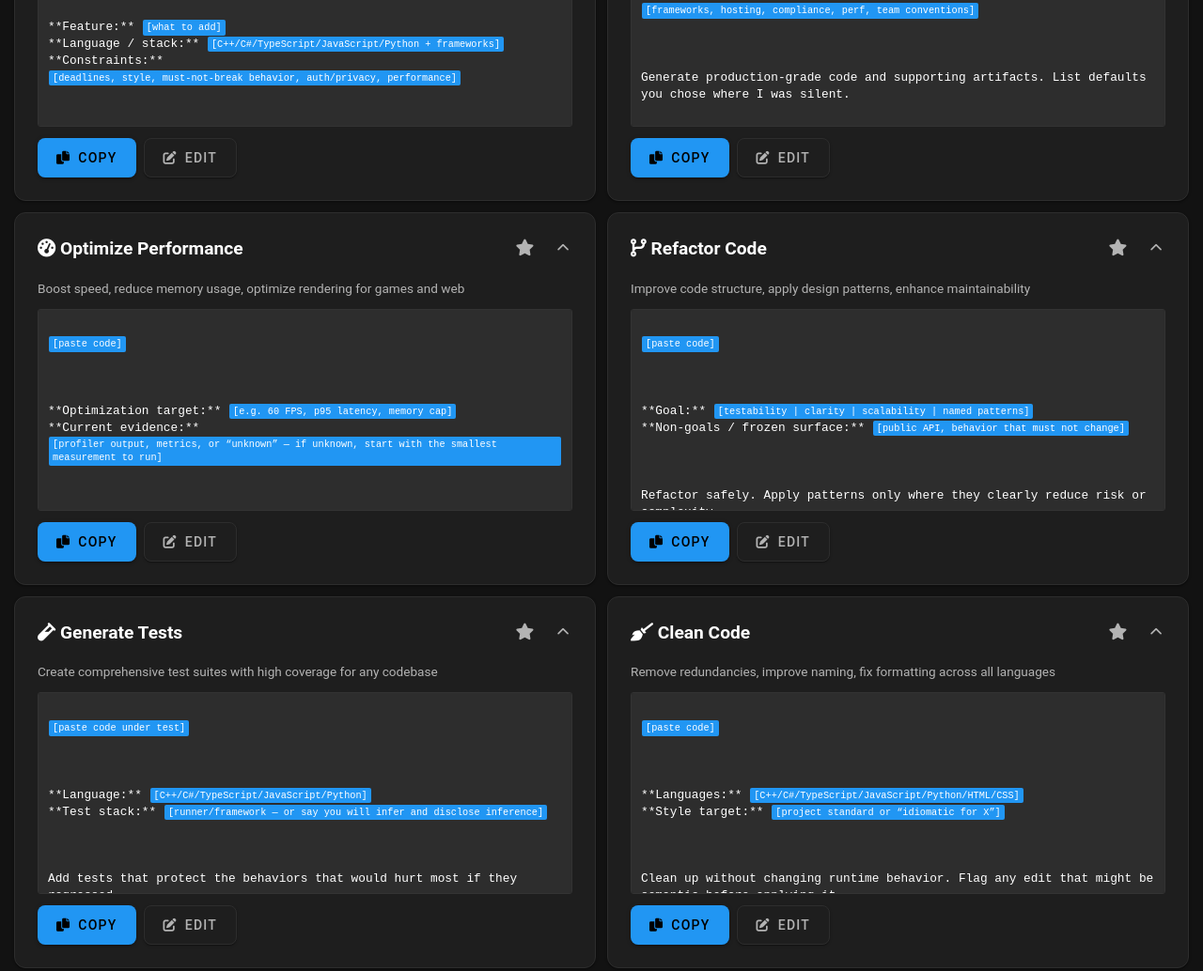
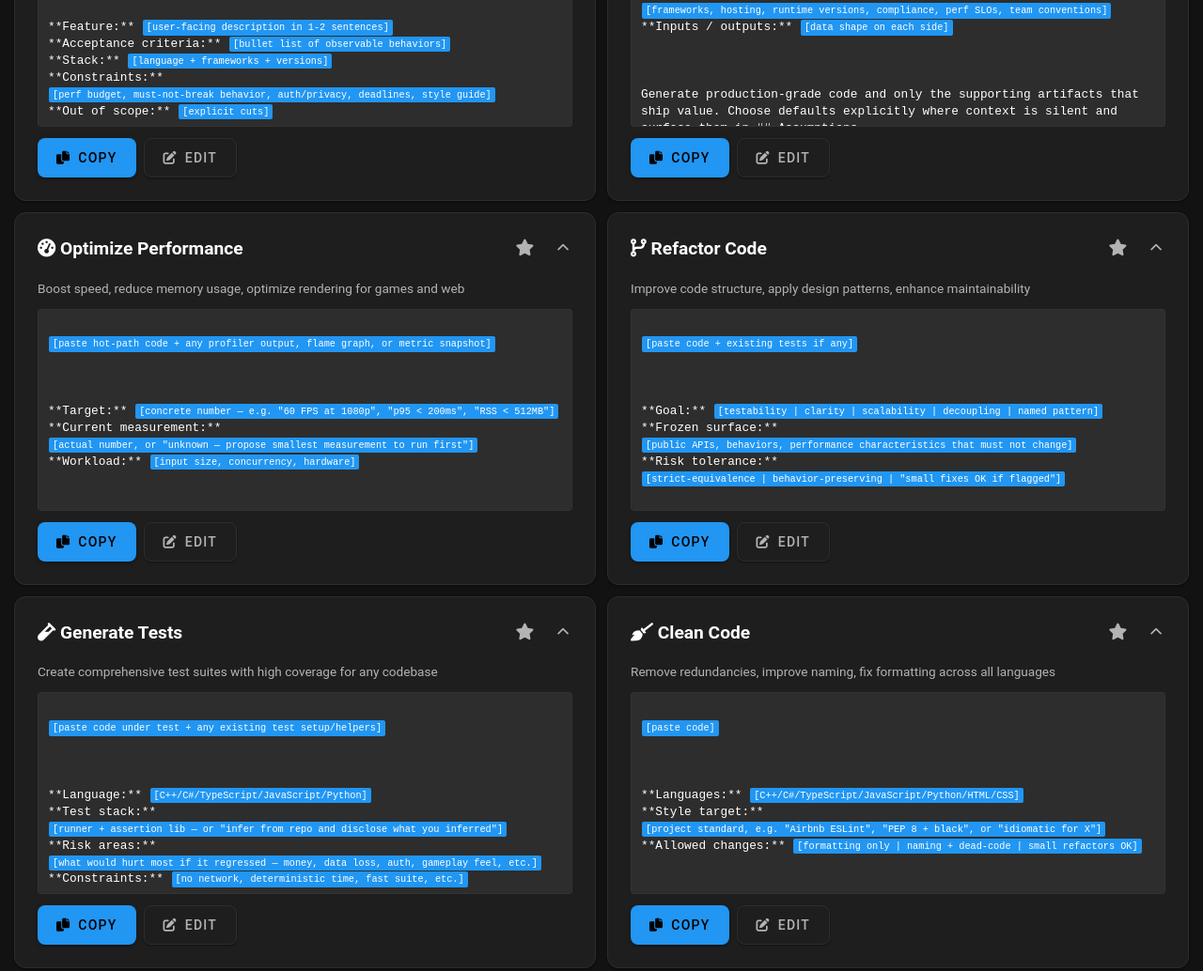
Before and after one commit to BazoukaJo/AICheatCheets, a plain HTML site: page index.html in a window 1280 px wide. Shown: the part 785-1819 px from the top of the page at 94% size. Drawn offline with nearby package versions, Linux system fonts and the light colour scheme.

Commit message:
feat: enhance prompt templates with detailed context and output specifications

```diff
--- a/index.html
+++ b/index.html
@@ -1697,27 +1697,27 @@ const fullPrompts = [
     "category": "fix",
     "description": "Fix bugs in C++, C#, TypeScript, JavaScript, Python for web/game development",
     "template": `<materials>
-[paste code here]
+[paste failing code + full stack trace + minimal repro if available]
 </materials>
 
 <context>
-**Domain:** [web app | game — specify]
-**Symptom:** [error, crash, or wrong behavior]
-**Environment:** [OS, runtime, engine/framework, platform — leave blank if unknown; you must flag gaps]
-</context>
-
-<task>
-Identify the most likely root cause and propose a minimal, production-minded fix. Prefer evidence from <materials> over speculation.
-</task>
-
-<output_spec>
-Respond in Markdown:
-1. ## Diagnosis — separate **confirmed** (from code/logs) from **hypothesis**; cite lines or snippets.
-2. ## Fix — patch-style or full snippets as appropriate.
-3. ## Verify — exact steps: tests to add/run, traces, profiler, or smaller repro.
-4. ## Watchlist — regressions and similar failure modes.
-
-Apply deep game checks (render/physics/net) or web checks (async/DOM/API/state) only when this domain applies—avoid generic checklists.
+**Domain:** [web app | game — name engine/framework]
+**Symptom:** [exact error text, crash signature, or wrong observable behavior]
+**Environment:** [OS, runtime version, engine/framework version, platform]
+**Recent changes:** [commits, deps, config — or "none known"]
+</context>
+
+<task>
+Find the most likely root cause of the symptom and ship the smallest correct fix. Cite specific lines from <materials> for every claim; tag anything not grounded in <materials> as **hypothesis**.
+</task>
+
+<output_spec>
+1. ## Diagnosis — list **confirmed** (lines/logs) vs **hypothesis** rows.
+2. ## Fix — patch-style diff or full snippet; smallest change that resolves it.
+3. ## Verify — exact commands, tests, or traces that prove the fix.
+4. ## Watchlist — adjacent code likely to fail the same way.
+
+Invoke domain-specific failure modes only when they apply (game: render/physics/net/GC spikes; web: async/DOM/state/API contracts). No generic checklists.
 </output_spec>`,
     "icon": "fas fa-bug"
   },
@@ -1727,28 +1727,28 @@ Apply deep game checks (render/physics/net) or web checks (async/DOM/API/state)
     "category": "understand",
     "description": "Understand complex code with step-by-step breakdowns for any language",
     "template": `<materials>
-[paste code]
+[paste code — include imports and any non-trivial dependency surface]
 </materials>
 
 <context>
 **Language:** [C++/C#/TypeScript/JavaScript/Python/HTML/CSS]
 **Depth:** [beginner | intermediate | advanced]
-**Purpose / stack (optional):** [e.g. Unity, React, Node]
-</context>
-
-<task>
-Explain what this code does and how it behaves in realistic scenarios.
-</task>
-
-<output_spec>
-Markdown sections:
-- ## TL;DR — behavior and public contracts
-- ## Flow — control and data for the important paths (skip noisy line-by-line unless beginner depth)
-- ## Complexity — Big-O / hot paths only where meaningful
-- ## Structure — patterns, module boundaries, extension points present in this code
-- ## Diagram — Mermaid or ASCII only if it clarifies non-trivial structure
-- ## Risks — edge cases, misuse, performance or security footguns
-- ## Deeper dive — only if depth is advanced; otherwise omit this heading
+**Stack (optional):** [e.g. Unity, React, Node, Django]
+**Specific question (optional):** [e.g. "why this lock?", "what does line 42 do?"]
+</context>
+
+<task>
+Explain what this code does, how it behaves under realistic inputs, and where it can break. Stay grounded in the provided code; do not invent missing modules.
+</task>
+
+<output_spec>
+- ## TL;DR — purpose + public contracts in 2-4 lines
+- ## Flow — control + data path for the important branches (line-by-line only at beginner depth)
+- ## Complexity — Big-O / hot paths only when meaningful
+- ## Structure — patterns, module boundaries, extension points actually present
+- ## Diagram — Mermaid only if it clarifies non-obvious structure
+- ## Risks — edge cases, misuse, perf/security footguns visible in this code
+- ## Deeper dive — only at advanced depth (memory model, ABI, JIT, etc.)
 </output_spec>`,
     "icon": "fas fa-search"
   },
@@ -1758,25 +1758,28 @@ Markdown sections:
     "category": "create",
     "description": "Implement new features with testing for web apps and games",
     "template": `<materials>
-[paste relevant code, entrypoints, or concise repo map]
+[paste relevant code, entrypoints, types/interfaces, or a concise repo map]
 </materials>
 
 <context>
-**Feature:** [what to add]
-**Language / stack:** [C++/C#/TypeScript/JavaScript/Python + frameworks]
-**Constraints:** [deadlines, style, must-not-break behavior, auth/privacy, performance]
-</context>
-
-<task>
-Design and implement the feature idiomatically for this stack. State assumptions explicitly.
-</task>
-
-<output_spec>
-1. ## Design — boundaries, data touched, failure modes (brief).
-2. ## Implementation — complete code, organized by file or module as appropriate.
-3. ## Tests — focused unit/integration tests for the riskiest paths (quality over a coverage percentage).
-4. ## Integration — wiring, configuration, feature flags, rollback.
-5. ## Follow-ups — intentionally deferred work.
+**Feature:** [user-facing description in 1-2 sentences]
+**Acceptance criteria:** [bullet list of observable behaviors]
+**Stack:** [language + frameworks + versions]
+**Constraints:** [perf budget, must-not-break behavior, auth/privacy, deadlines, style guide]
+**Out of scope:** [explicit cuts]
+</context>
+
+<task>
+Design and implement the feature idiomatically for this stack. Wire it into existing modules visible in <materials>; do not fabricate APIs.
+</task>
+
+<output_spec>
+1. ## Design — boundaries, data touched, failure modes (≤10 lines).
+2. ## Implementation — complete code, organized by file path.
+3. ## Tests — focused unit/integration tests for the riskiest acceptance criteria.
+4. ## Integration — wiring, config, feature flag, rollout/rollback.
+5. ## Assumptions — defaults chosen where context was silent.
+6. ## Follow-ups — work intentionally deferred.
 </output_spec>`,
     "icon": "fas fa-plus-circle"
   },
@@ -1786,22 +1789,23 @@ Design and implement the feature idiomatically for this stack. State assumptions
     "category": "create",
     "description": "Create production-ready code for web apps, games, scripts, and tools",
     "template": `<context>
-**Build:** [what to build in one paragraph]
+**Build:** [what to build — one paragraph, include user/value]
 **Languages:** [C++/C#/TypeScript/JavaScript/Python/HTML/CSS]
-**Stack & constraints:** [frameworks, hosting, compliance, perf, team conventions]
-</context>
-
-<task>
-Generate production-grade code and supporting artifacts. List defaults you chose where I was silent.
-</task>
-
-<output_spec>
-- ## Layout — directories and file responsibilities
-- ## Code — full implementation (validation, errors, logging hooks as appropriate)
-- ## Runbook — install, env vars, run, test commands
-- ## Tests — happy path plus meaningful failure cases
-- ## Deploy / ops — only what applies (Docker, CI snippet, health checks)
-- ## Assumptions — explicit defaults and trade-offs
+**Stack & constraints:** [frameworks, hosting, runtime versions, compliance, perf SLOs, team conventions]
+**Inputs / outputs:** [data shape on each side]
+</context>
+
+<task>
+Generate production-grade code and only the supporting artifacts that ship value. Choose defaults explicitly where context is silent and surface them in ## Assumptions.
+</task>
+
+<output_spec>
+- ## Layout — directory tree with file responsibilities
+- ## Code — complete implementation with input validation, structured errors, and logging hooks
+- ## Runbook — install / env vars / run / test commands
+- ## Tests — happy path + meaningful failure cases (not coverage padding)
+- ## Deploy / ops — only what applies (Dockerfile, CI snippet, health checks)
+- ## Assumptions — defaults chosen + trade-offs accepted
 </output_spec>`,
     "icon": "fas fa-magic"
   },
@@ -1811,23 +1815,24 @@ Generate production-grade code and supporting artifacts. List defaults you chose
     "category": "improve",
     "description": "Boost speed, reduce memory usage, optimize rendering for games and web",
     "template": `<materials>
-[paste code]
+[paste hot-path code + any profiler output, flame graph, or metric snapshot]
 </materials>
 
 <context>
-**Optimization target:** [e.g. 60 FPS, p95 latency, memory cap]
-**Current evidence:** [profiler output, metrics, or “unknown” — if unknown, start with the smallest measurement to run]
-</context>
-
-<task>
-Improve performance with reasoning tied to this code; do not hand-wave.
-</task>
-
-<output_spec>
-1. ## Bottleneck — dominant cost and why (link to code).
-2. ## Change — optimized code with rationale.
-3. ## Metrics — before/after or predicted + how to measure.
-4. ## Trade-offs — correctness, readability, platform limits.
+**Target:** [concrete number — e.g. "60 FPS at 1080p", "p95 < 200ms", "RSS < 512MB"]
+**Current measurement:** [actual number, or "unknown — propose smallest measurement to run first"]
+**Workload:** [input size, concurrency, hardware]
+</context>
+
+<task>
+Improve performance with reasoning anchored in the code and any provided measurements. Do not optimize speculatively — name the bottleneck before changing code.
+</task>
+
+<output_spec>
+1. ## Bottleneck — dominant cost + evidence (line refs, allocation pattern, syscall, GPU stall, etc.).
+2. ## Change — optimized code with rationale tied to the bottleneck.
+3. ## Metrics — before/after numbers if measurable, otherwise predicted Δ + how to verify.
+4. ## Trade-offs — correctness, readability, platform limits, memory vs CPU.
 </output_spec>`,
     "icon": "fas fa-tachometer-alt"
   },
@@ -1837,24 +1842,25 @@ Improve performance with reasoning tied to this code; do not hand-wave.
     "category": "improve",
     "description": "Improve code structure, apply design patterns, enhance maintainability",
     "template": `<materials>
-[paste code]
+[paste code + existing tests if any]
 </materials>
 
 <context>
-**Goal:** [testability | clarity | scalability | named patterns]
-**Non-goals / frozen surface:** [public API, behavior that must not change]
-</context>
-
-<task>
-Refactor safely. Apply patterns only where they clearly reduce risk or complexity.
-</task>
-
-<output_spec>
-1. ## Plan — ordered, safe steps.
-2. ## Result — refactored code.
+**Goal:** [testability | clarity | scalability | decoupling | named pattern]
+**Frozen surface:** [public APIs, behaviors, performance characteristics that must not change]
+**Risk tolerance:** [strict-equivalence | behavior-preserving | "small fixes OK if flagged"]
+</context>
+
+<task>
+Refactor safely and incrementally. Apply patterns only when they measurably reduce complexity or risk; reject pattern-for-pattern's-sake changes.
+</task>
+
+<output_spec>
+1. ## Plan — ordered, individually-shippable steps.
+2. ## Result — refactored code (or per-step diffs if the change is large).
 3. ## Rationale — only non-obvious decisions.
-4. ## Metrics — complexity/coupling note or small table if useful.
-5. ## Tests — new or updated tests locking behavior.
+4. ## Metrics — coupling/complexity delta if material.
+5. ## Tests — new or updated tests locking the frozen surface.
 </output_spec>`,
     "icon": "fas fa-code-branch"
   },
@@ -1864,24 +1870,26 @@ Refactor safely. Apply patterns only where they clearly reduce risk or complexit
     "category": "quality",
     "description": "Create comprehensive test suites with high coverage for any codebase",
     "template": `<materials>
-[paste code under test]
+[paste code under test + any existing test setup/helpers]
 </materials>
 
 <context>
 **Language:** [C++/C#/TypeScript/JavaScript/Python]
-**Test stack:** [runner/framework — or say you will infer and disclose inference]
-</context>
-
-<task>
-Add tests that protect the behaviors that would hurt most if they regressed.
-</task>
-
-<output_spec>
-- ## Strategy — risk-ranked list of what to cover
-- ## Test code — grouped (unit vs integration); realistic mocks/fakes
-- ## Data — factories/fixtures if needed
-- ## CI — commands or minimal workflow snippet
-- ## Gaps — honest list of what remains untested and why
+**Test stack:** [runner + assertion lib — or "infer from repo and disclose what you inferred"]
+**Risk areas:** [what would hurt most if it regressed — money, data loss, auth, gameplay feel, etc.]
+**Constraints:** [no network, deterministic time, fast suite, etc.]
+</context>
+
+<task>
+Add tests that protect the highest-risk behaviors. Optimize for catching real regressions, not coverage percentage.
+</task>
+
+<output_spec>
+- ## Strategy — risk-ranked behavior list (table: behavior | risk | test type)
+- ## Test code — grouped by unit vs integration; realistic mocks/fakes; deterministic
+- ## Data — factories/fixtures only when reused
+- ## CI — exact command(s) or minimal workflow snippet
+- ## Gaps — what remains untested and why (e.g. requires live service)
 </output_spec>`,
     "icon": "fas fa-vial"
   },
@@ -1896,17 +1904,19 @@ Add tests that protect the behaviors that would hurt most if they regressed.
 
 <context>
 **Languages:** [C++/C#/TypeScript/JavaScript/Python/HTML/CSS]
-**Style target:** [project standard or “idiomatic for X”]
-</context>
-
-<task>
-Clean up without changing runtime behavior. Flag any edit that might be semantic before applying it.
+**Style target:** [project standard, e.g. "Airbnb ESLint", "PEP 8 + black", or "idiomatic for X"]
+**Allowed changes:** [formatting only | naming + dead-code | small refactors OK]
+</context>
+
+<task>
+Clean up without altering observable behavior. If any edit could be semantic, list it under ## Behavioral risks before applying — do not silently change semantics.
 </task>
 
 <output_spec>
 1. ## Cleaned code
-2. ## Changelog — substantive edits only
-3. ## Tooling — suggested format/lint commands if helpful
+2. ## Changelog — substantive edits only (skip pure whitespace)
+3. ## Behavioral risks — empty if none
+4. ## Tooling — format/lint commands that would enforce this style
 </output_spec>`,
     "icon": "fas fa-broom"
   },
```
